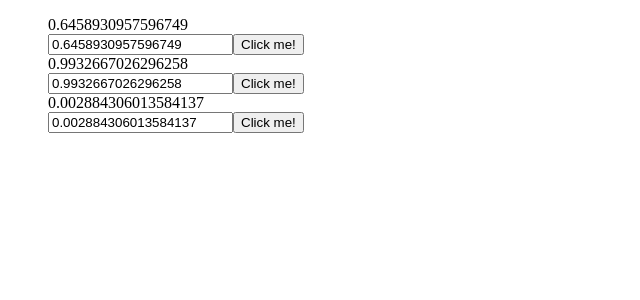
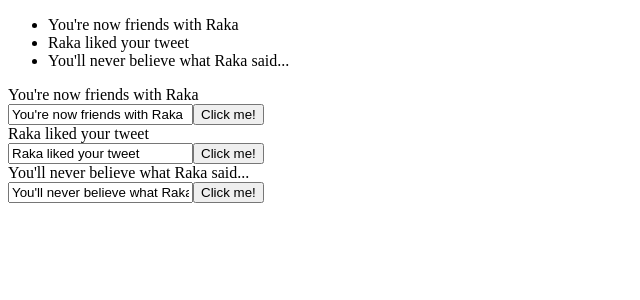
Before and after one commit to rakamaheka22/angularlessonstarted, an Angular app: page / in a window 1280 px wide. Shown: the top 300 px of the page, without its empty margins (0-640 px from the left). Built offline with nearby package versions, Linux system fonts and the light colour scheme.

Commit message:
Lesson 10

```diff
--- a/src/app/app.component.html
+++ b/src/app/app.component.html
@@ -1,7 +1,9 @@
 <div>
   <ul>
-    <app-simple-form *ngFor="let message of mail.messages" [message]="message">
+    <li *ngFor="let message of mail.messages">{{ message.text }}</li>
+  </ul>
+    <app-simple-form *ngFor="let message of mail.messages" [message]="message.text"
+    (update)="onUpdate(message.id,$event.text)">
       {{ message }}
     </app-simple-form>
-  </ul>
 </div>
--- a/src/app/app.component.ts
+++ b/src/app/app.component.ts
@@ -8,4 +8,8 @@
 
   constructor(@Inject('mail') private mail){}
 
+  onUpdate(id, text){
+    this.mail.update(id,text);
+  }
+
 }
--- a/src/app/mail.service.ts
+++ b/src/app/mail.service.ts
@@ -4,10 +4,15 @@
 export class MailService {
 
   messages = [
-    `You're now friends with Raka`,
-    `Raka liked your tweet`,
-    `You'll never believe what Raka said...`
+    {id:0,text:`You're now friends with Raka`},
+    {id:1,text:`Raka liked your tweet`},
+    {id:2,text:`You'll never believe what Raka said...`}
   ];
+
+  update(id, text){
+    this.messages = this.messages.map(m =>
+    m.id === id ? {id,text} : m)
+  }
 
   constructor() { }
 
--- a/src/app/simple-form/simple-form.component.ts
+++ b/src/app/simple-form/simple-form.component.ts
@@ -1,4 +1,4 @@
-import { Component, OnInit, Input } from '@angular/core';
+import { Component, OnInit, Input, Output, EventEmitter } from '@angular/core';
 
 @Component({
   selector: 'app-simple-form',
@@ -7,7 +7,7 @@
       {{ message }}
       <br>
       <input #myInput type="text" [(ngModel)]="message">
-      <button (click)="onClick($event, myInput.value)">Click me!</button>
+      <button (click)="update.emit({text:message})">Click me!</button>
     </div>
   `,
   styles: []
@@ -16,18 +16,13 @@
 
   @Input() message;
 
+  @Output() update = new EventEmitter();
+
   constructor() {
-
-    setInterval(() => this.message = Math.random().toString(), 1000);
 
   }
 
   ngOnInit() {
   }
 
-  onClick(event, value){
-    console.log(event);
-    console.log(value);
-  }
-
 }
```
